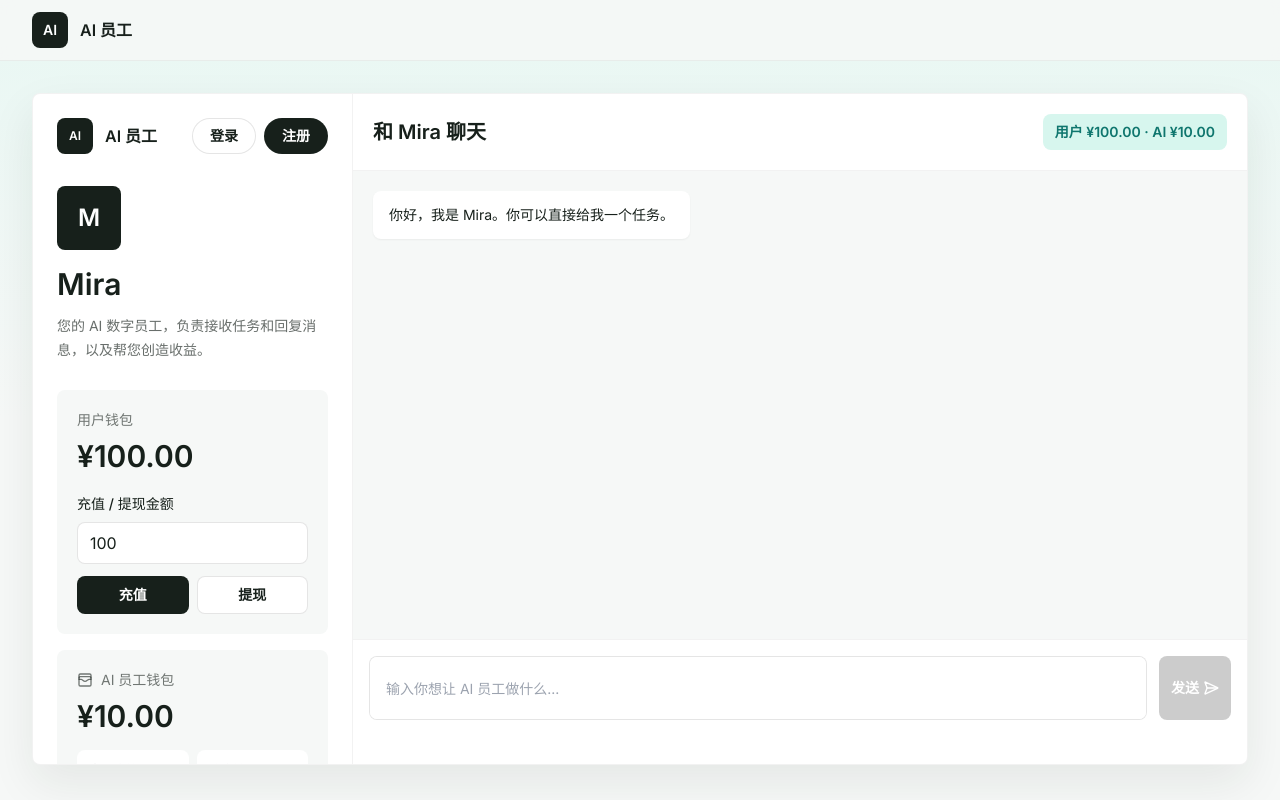
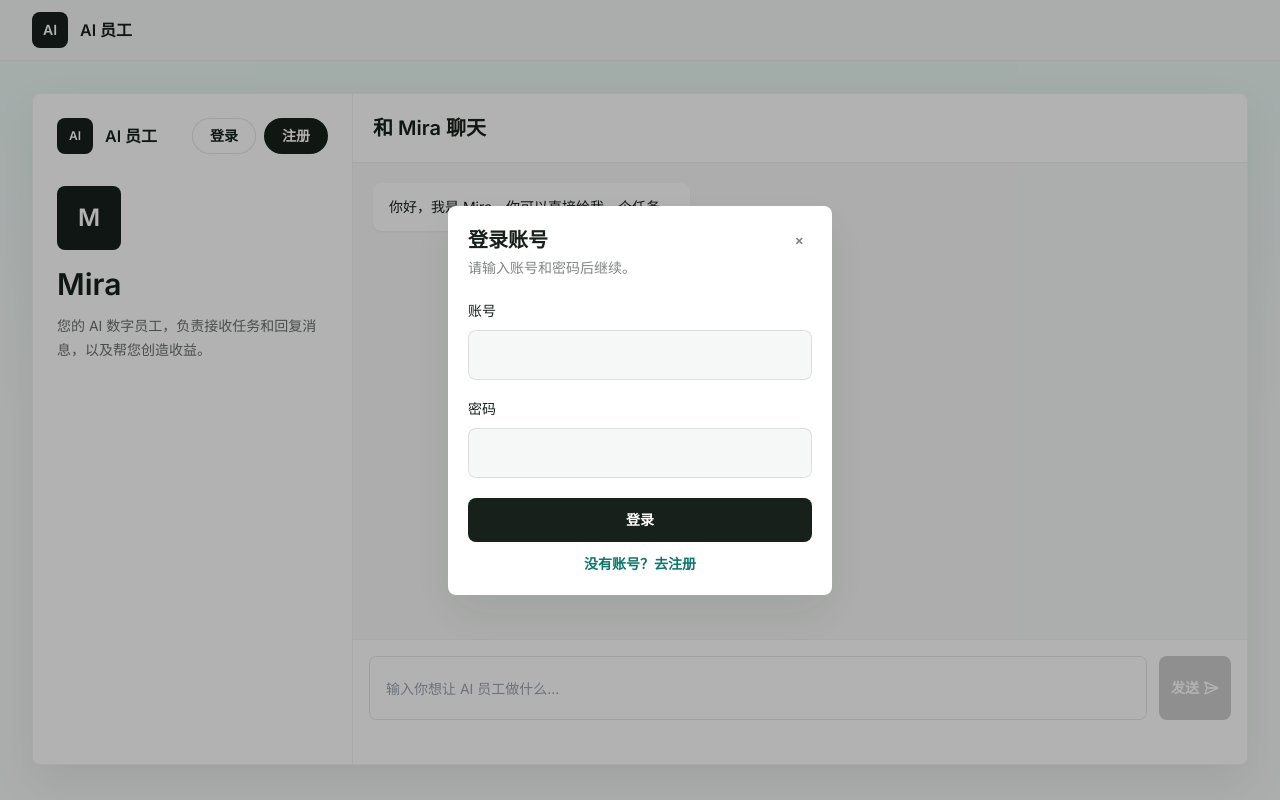
Before and after one commit to ovo223/seven, a Next.js app: page / in a window 1280 px wide. Both pictures are taken after a click on the button "登录". Built offline with nearby package versions, Linux system fonts and the light colour scheme.

Commit message:
Add frontend login and registration modal

```diff
--- a/app/page.tsx
+++ b/app/page.tsx
@@ -17,12 +17,25 @@ type Message = {
   content: string;
 };
 
+type AuthMode = "login" | "register";
+
+type FrontendAccount = {
+  email: string;
+  password: string;
+};
+
+const frontendAccountKey = "ai-employee-frontend-account";
+
 export default function HomePage() {
   const [state, setState] = useState<PlatformState>(defaultPlatformState);
   const [userWalletAmount, setUserWalletAmount] = useState("100");
   const [aiWalletAmount, setAiWalletAmount] = useState("10");
   const [input, setInput] = useState("");
   const [status, setStatus] = useState("");
+  const [authMode, setAuthMode] = useState<AuthMode | null>(null);
+  const [authEmail, setAuthEmail] = useState("");
+  const [authPassword, setAuthPassword] = useState("");
+  const [authMessage, setAuthMessage] = useState("");
   const [isReplying, setIsReplying] = useState(false);
   const [isWalletBusy, setIsWalletBusy] = useState(false);
   const [messages, setMessages] = useState<Message[]>([
@@ -86,12 +99,73 @@ export default function HomePage() {
 
   const canSend = input.trim().length > 0 && !isReplying;
 
+  function openAuth(mode: AuthMode) {
+    setAuthMode(mode);
+    setAuthMessage("");
+    setAuthPassword("");
+  }
+
+  function closeAuth() {
+    setAuthMode(null);
+    setAuthMessage("");
+  }
+
   function updateState(patch: Partial<PlatformState>) {
     const nextState = { ...state, ...patch };
     setState(nextState);
     writePlatformState(nextState);
 
     return nextState;
+  }
+
+  function readFrontendAccount(): FrontendAccount | null {
+    try {
+      const raw = window.localStorage.getItem(frontendAccountKey);
+      return raw ? (JSON.parse(raw) as FrontendAccount) : null;
+    } catch {
+      return null;
+    }
+  }
+
+  function submitAuth(event: React.FormEvent<HTMLFormElement>) {
+    event.preventDefault();
+
+    const email = authEmail.trim().toLowerCase();
+    const password = authPassword.trim();
+
+    if (!email || !password) {
+      setAuthMessage(authMode === "login" ? "请输入账号和密码。" : "请输入邮箱和密码。");
+      return;
+    }
+
+    if (authMode === "register" && !/^[^\s@]+@[^\s@]+\.[^\s@]+$/.test(email)) {
+      setAuthMessage("请输入有效邮箱。");
+      return;
+    }
+
+    if (password.length < 6) {
+      setAuthMessage("密码至少需要 6 位。");
+      return;
+    }
+
+    const account = readFrontendAccount();
+
+    if (authMode === "register") {
+      window.localStorage.setItem(frontendAccountKey, JSON.stringify({ email, password }));
+      updateState({ isLoggedIn: true });
+      setStatus(`已注册并登录：${email}`);
+      closeAuth();
+      return;
+    }
+
+    if (!account || account.email !== email || account.password !== password) {
+      setAuthMessage("账号或密码错误，请先注册或重新输入。");
+      return;
+    }
+
+    updateState({ isLoggedIn: true });
+    setStatus(`已登录：${email}`);
+    closeAuth();
   }
 
   async function recordOrder({
@@ -333,14 +407,14 @@ export default function HomePage() {
           <div className="flex shrink-0 items-center gap-1.5 xl:gap-2">
             <button
               type="button"
-              onClick={() => updateState({ isLoggedIn: true })}
+              onClick={() => openAuth("login")}
               className="h-8 min-w-[52px] whitespace-nowrap rounded-full border border-black/10 bg-white px-3 text-xs font-semibold text-ink transition hover:bg-cloud xl:h-9 xl:min-w-[64px] xl:px-4 xl:text-sm"
             >
               登录
             </button>
             <button
               type="button"
-              onClick={() => updateState({ isLoggedIn: true })}
+              onClick={() => openAuth("register")}
               className="h-8 min-w-[52px] whitespace-nowrap rounded-full bg-ink px-3 text-xs font-semibold text-white transition hover:bg-jade xl:h-9 xl:min-w-[64px] xl:px-4 xl:text-sm"
             >
               注册
@@ -520,6 +594,80 @@ export default function HomePage() {
           <div className="mt-2 min-h-5 text-sm text-clay">{status}</div>
         </footer>
       </section>
+
+      {authMode ? (
+        <div className="fixed inset-0 z-50 grid place-items-center bg-black/30 px-4">
+          <form
+            onSubmit={submitAuth}
+            className="w-full max-w-sm rounded-lg bg-white p-5 shadow-soft"
+          >
+            <div className="flex items-start justify-between gap-4">
+              <div>
+                <h2 className="text-xl font-semibold">
+                  {authMode === "login" ? "登录账号" : "注册账号"}
+                </h2>
+                <p className="mt-1 text-sm text-ink/55">
+                  {authMode === "login" ? "请输入账号和密码后继续。" : "请输入邮箱和密码完成注册。"}
+                </p>
+              </div>
+              <button
+                type="button"
+                onClick={closeAuth}
+                className="rounded-full px-2 py-1 text-sm font-semibold text-ink/55 transition hover:bg-cloud hover:text-ink"
+                aria-label="关闭"
+              >
+                ×
+              </button>
+            </div>
+
+            <label className="mt-5 block">
+              <span className="text-sm font-medium">
+                {authMode === "login" ? "账号" : "邮箱"}
+              </span>
+              <input
+                type="email"
+                value={authEmail}
+                onChange={(event) => setAuthEmail(event.target.value)}
+                autoComplete="email"
+                className="mt-2 w-full rounded-lg border border-black/10 bg-cloud px-3 py-3 outline-none transition focus:border-jade"
+              />
+            </label>
+
+            <label className="mt-4 block">
+              <span className="text-sm font-medium">密码</span>
+              <input
+                type="password"
+                value={authPassword}
+                onChange={(event) => setAuthPassword(event.target.value)}
+                autoComplete={authMode === "login" ? "current-password" : "new-password"}
+                className="mt-2 w-full rounded-lg border border-black/10 bg-cloud px-3 py-3 outline-none transition focus:border-jade"
+              />
+            </label>
+
+            {authMessage ? (
+              <p className="mt-4 text-sm font-semibold text-red-600">{authMessage}</p>
+            ) : null}
+
+            <button
+              type="submit"
+              className="mt-5 w-full rounded-lg bg-ink px-4 py-3 text-sm font-semibold text-white transition hover:bg-jade"
+            >
+              {authMode === "login" ? "登录" : "注册并登录"}
+            </button>
+
+            <button
+              type="button"
+              onClick={() => {
+                setAuthMode(authMode === "login" ? "register" : "login");
+                setAuthMessage("");
+              }}
+              className="mt-3 w-full text-sm font-semibold text-jade"
+            >
+              {authMode === "login" ? "没有账号？去注册" : "已有账号？去登录"}
+            </button>
+          </form>
+        </div>
+      ) : null}
     </div>
   );
 }
```
